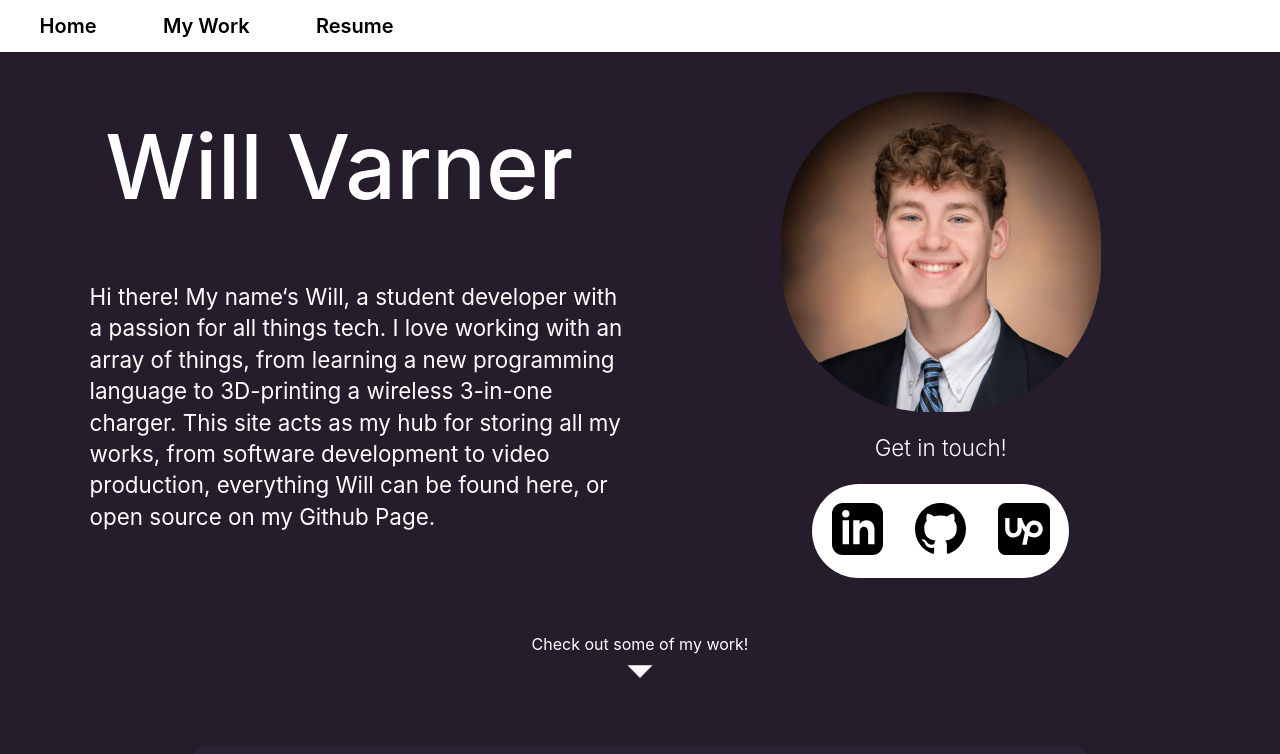
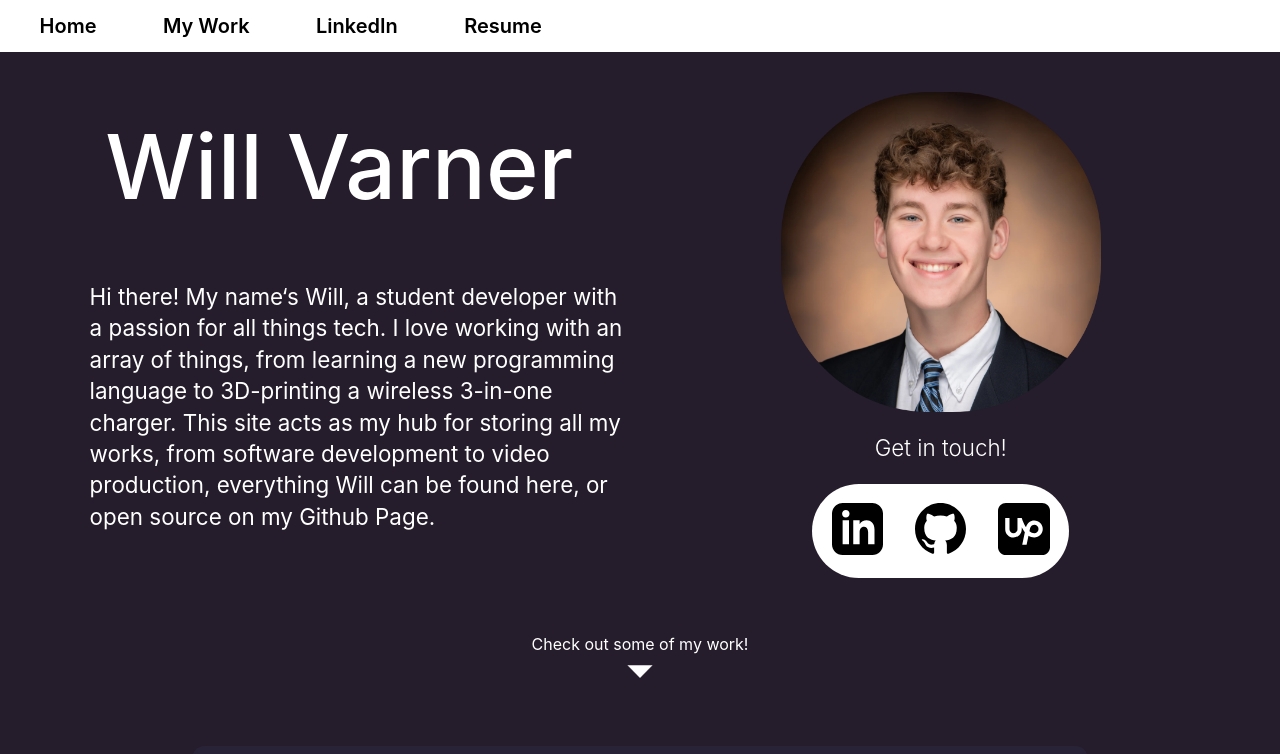
Before and after one commit to willv678/calicocactus.github.io, a Next.js app: page / in a window 1280 px wide. Shown: the top 754 px of the page. Built offline with nearby package versions, Linux system fonts and the light colour scheme.

Commit message:
maybe fix ?

```diff
--- a/components/TopBar.js
+++ b/components/TopBar.js
@@ -5,6 +5,7 @@ export default function TopBar(){
     return  <div className={styles.topBar}>
                 <TopBarItem destination="https://willvarner.me" text="Home"/>
                 <TopBarItem destination="https://willvarner.me/#projects" text="My Work"/>
-                <TopBarItem destination="https://www.linkedin.com/in/will-varner/" text="Resume"/>
+                <TopBarItem destination="https://www.linkedin.com/in/will-varner/" text="LinkedIn"/>
+                <TopBarItem destination="/csresume.pdf" text="Resume"/>
             </div>
 }
```
